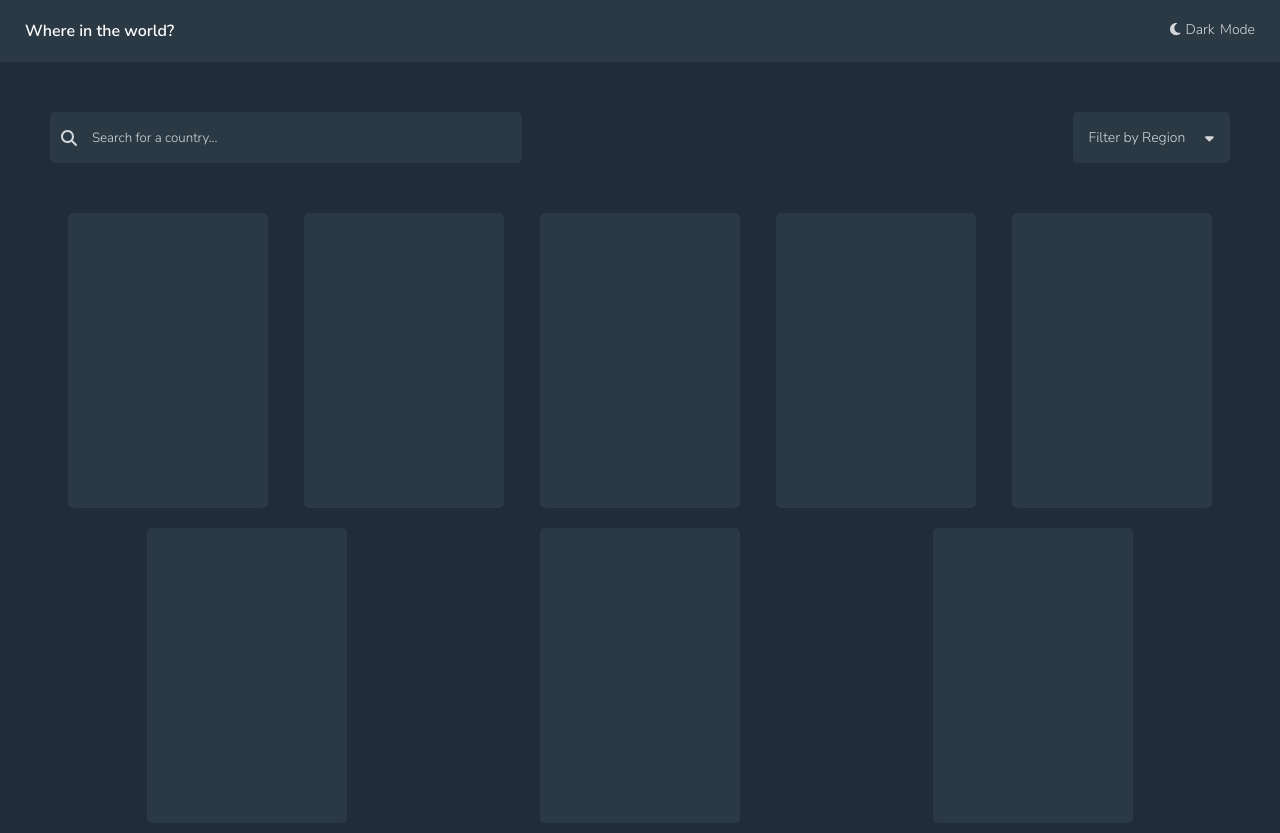
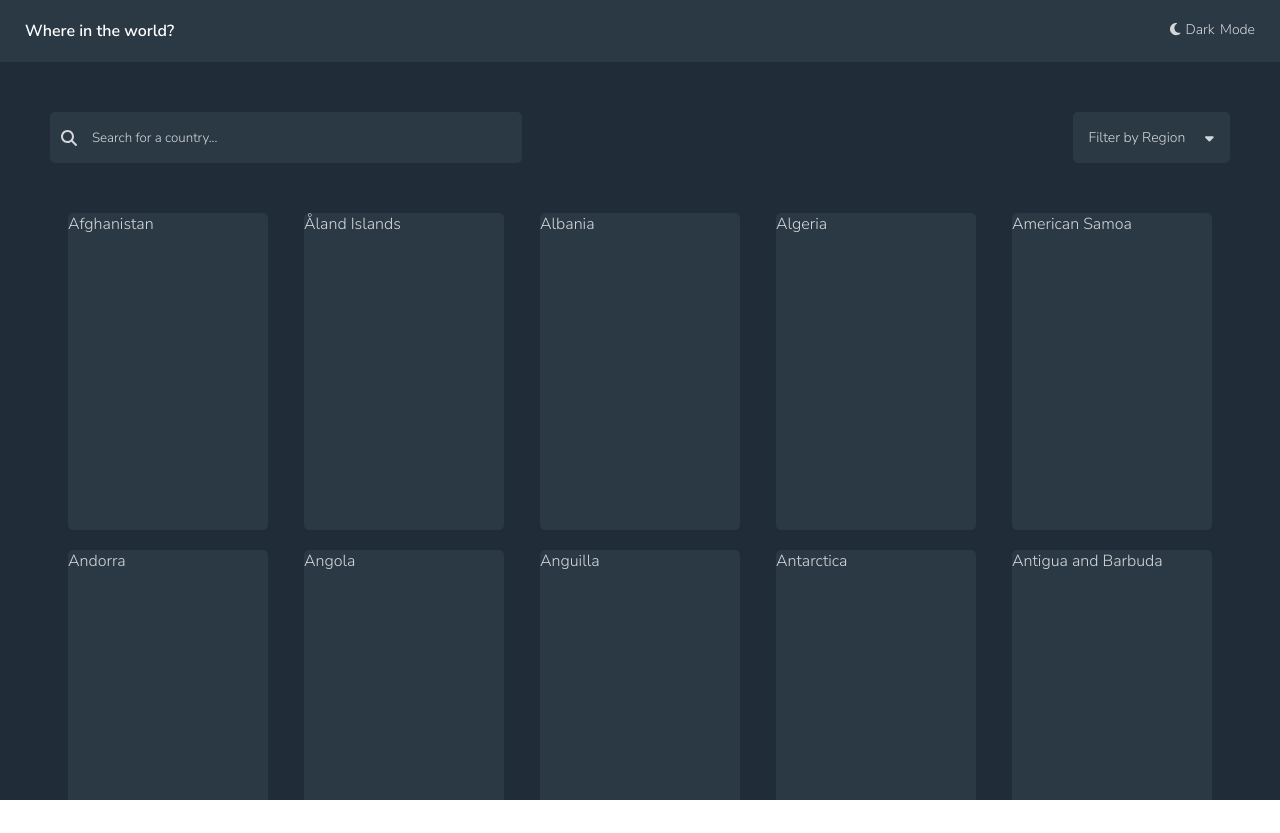
Before and after one commit to Marin303/rest-countries-react, a React (Create React App) app: page / in a window 1280 px wide. After the commit the page ends 800 px from the top, so only its background shows below. Built offline with nearby package versions, Linux system fonts and the light colour scheme.

Commit message:
successful fetch from data.json

```diff
--- a/src/App.css
+++ b/src/App.css
@@ -41,6 +41,7 @@ header>div {
   background-color: hsl(207, 26%, 17%);
   height: 100%;
   padding: 50px 50px 0 50px;
+  overflow: auto;
 }
 
 .inputFormWrapper {
@@ -124,6 +125,7 @@ input::placeholder {
 
 .CountryRender {
   width: 200px;
+  min-height: 200px;
   margin: 10px;
   background-color: hsl(209, 23%, 22%);
   border-radius: 5px;
--- a/src/Components/CountryRender.jsx
+++ b/src/Components/CountryRender.jsx
@@ -1,16 +1,20 @@
-import React from "react";
+import React, { useEffect, useState } from "react";
+import jsonData from "../data.json";
 
 const CountryRender = () => {
+  const [data, setData] = useState([]);
+
+  useEffect(() => {
+    setData(jsonData);
+  }, []);
+
   return (
     <div className="CountryContainer">
-      <div className="CountryRender"></div>
-      <div className="CountryRender"></div>
-      <div className="CountryRender"></div>
-      <div className="CountryRender"></div>
-      <div className="CountryRender"></div>
-      <div className="CountryRender"></div>
-      <div className="CountryRender"></div>
-      <div className="CountryRender"></div>
+      {data.slice(0, 10).map((country, index) => (
+        <div className="CountryRender" key={index}>
+          {country.name}
+        </div>
+      ))}
     </div>
   );
 };
```
Also changed, not shown: src/data.json (renamed from data.json), 1 other file (tests, documents, lock files or other folders).
